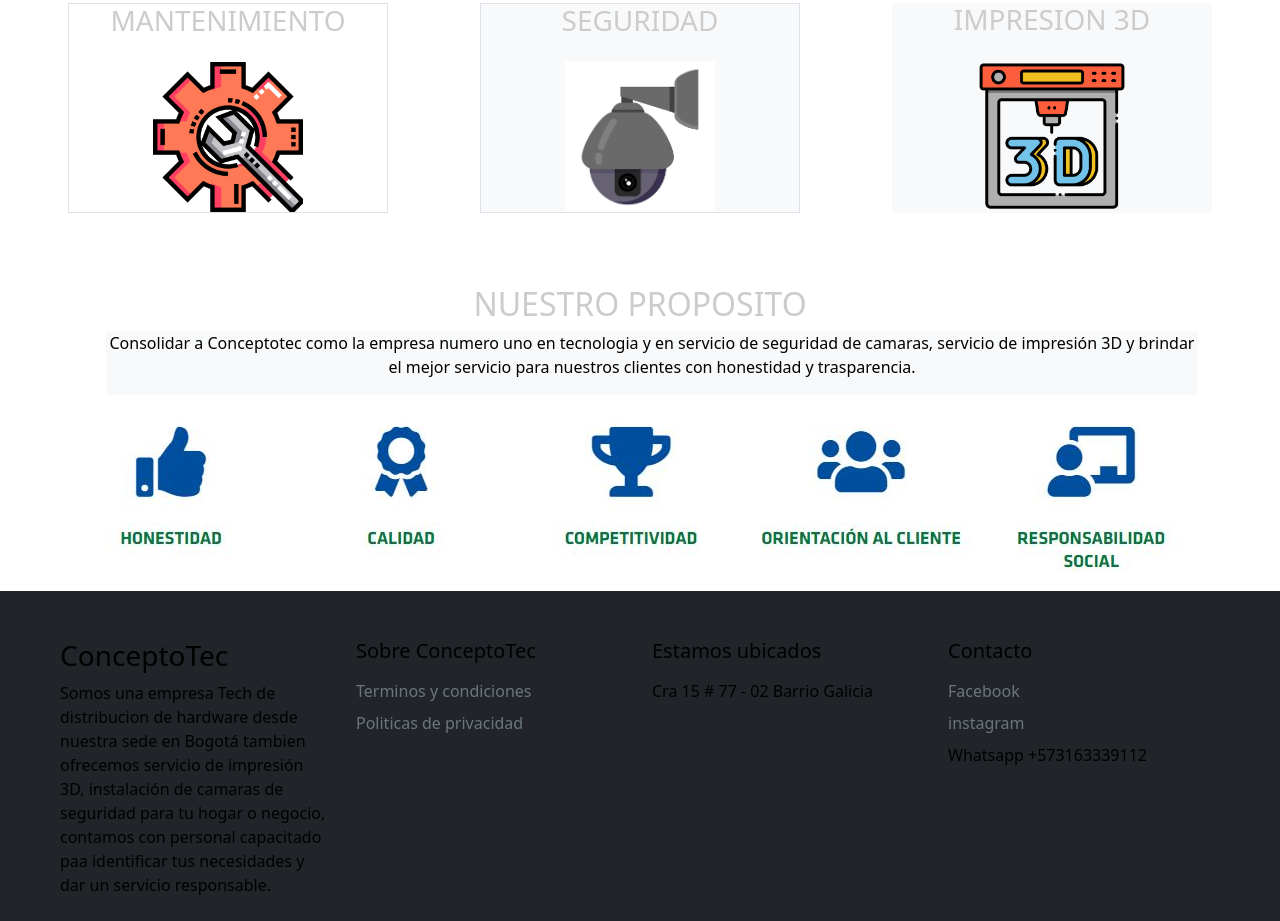
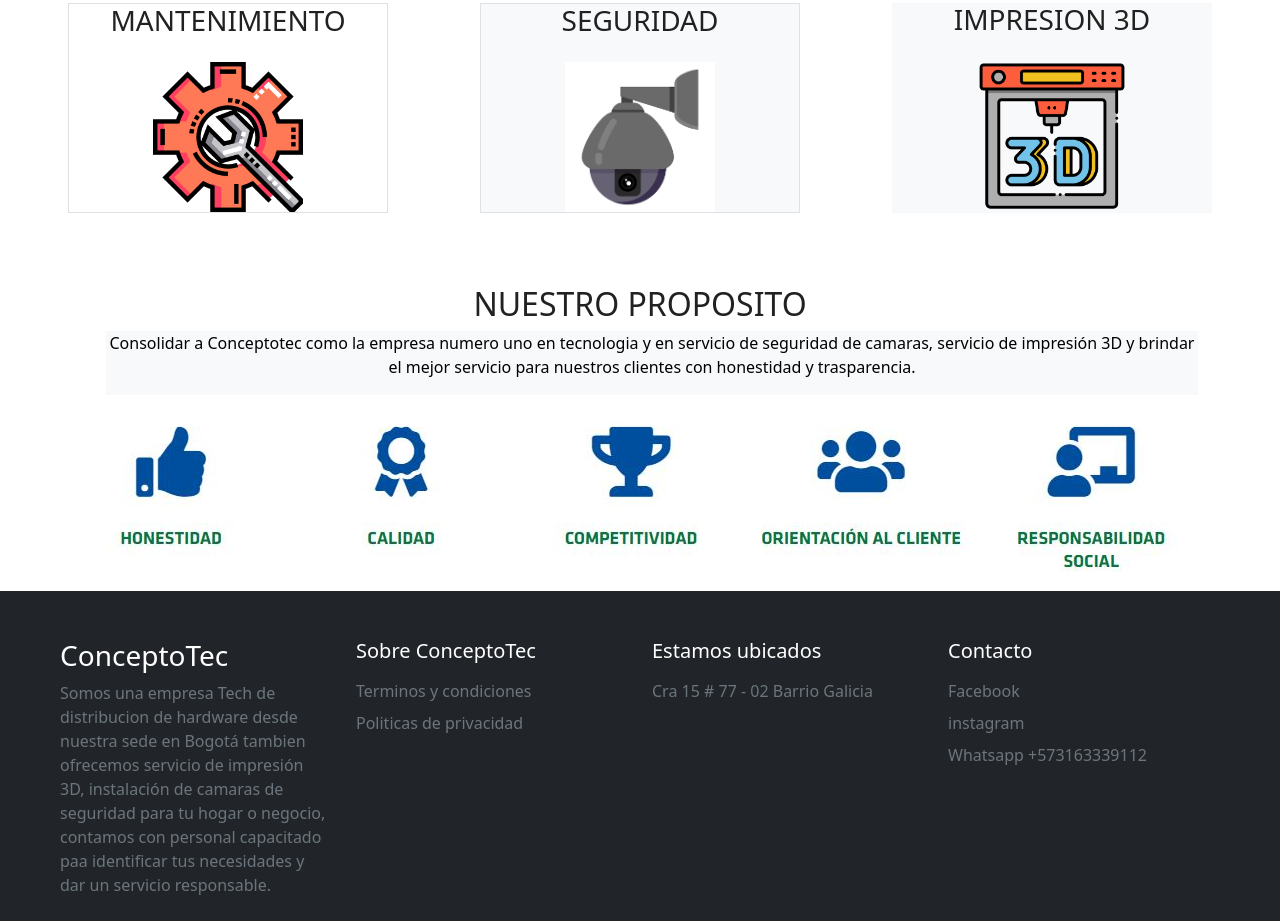
Before and after one commit to Ivam29g/PreEntrega03_Gomez, a website: page pages/servicios.html in a window 1280 px wide. Shown: the part 1092-2013 px from the top of the page. Drawn offline with nearby package versions, Linux system fonts and the light colour scheme.

Commit message:
cambio color de letra en el footer de todas las paginas

```diff
--- a/pages/servicios.html
+++ b/pages/servicios.html
@@ -140,8 +140,8 @@
             <div class="row p-5 pb-2 bg-dark text-white">
 
                 <div class="col-xs-12 col-md-6 col-lg-3">
-                    <p class="h3 cont-size-20">ConceptoTec</p>
-                    <p>
+                    <p class="h3 cont-size-20 text-white">ConceptoTec</p>
+                    <p class="parrafo text-secondary">
                         Somos una empresa Tech de distribucion de hardware desde nuestra sede en Bogotá
                         tambien ofrecemos servicio de impresión 3D, instalación de camaras de seguridad para
                         tu hogar o negocio, contamos con personal capacitado paa identificar tus necesidades
@@ -151,7 +151,7 @@
 
                 </div>
                 <div class="col-xs-12 col-md-6 col-lg-3">
-                    <p class="h5 mb-3">Sobre ConceptoTec</p>
+                    <p class="h5 mb-3 text-white">Sobre ConceptoTec</p>
                     <div class="mb-2">
                         <a class="text-secondary text-decoration-none" href="#">Terminos y condiciones</a>
                     </div>
@@ -160,11 +160,11 @@
                     </div>
                 </div>
                 <div class="col-xs-12 col-md-6 col-lg-3">
-                    <p class="h5 mb-3">Estamos ubicados</p>
-                    <p>Cra 15 # 77 - 02 Barrio Galicia</p>
+                    <p class="h5 mb-3 text-white">Estamos ubicados</p>
+                    <p class="ubicacion text-secondary">Cra 15 # 77 - 02 Barrio Galicia</p>
                 </div>
                 <div class="col-xs-12 col-md-6 col-lg-3">
-                    <p class="h5 mb-3">Contacto</p>
+                    <p class="h5 mb-3 text-white">Contacto</p>
                     <div class="mb-2">
                         <a class="text-secondary text-decoration-none" href="#">Facebook</a>
                     </div>
@@ -172,7 +172,7 @@
                         <a class="text-secondary text-decoration-none" href="#">instagram</a>
                     </div>
                     <div class="mb-2">
-                        <p>Whatsapp +573163339112</p>
+                        <p class="whatsapp text-secondary">Whatsapp +573163339112</p>
                     </div>
                 </div>
 
--- a/scss/_encabezados.scss
+++ b/scss/_encabezados.scss
@@ -2,3 +2,11 @@ h1 {
     color: $color_letra;
     font-family: $fuente-tipica;
 }
+
+h2 {
+    color: $color_letra;
+}
+
+h3 {
+    color: $color_letra;
+}
```
Also changed, not shown: index.html (+7 -7 lines), pages/Productos.html (+7 -7 lines), pages/contacto.html (+7 -7 lines), pages/quienes_somos.html (+7 -10 lines), css/style.css.
